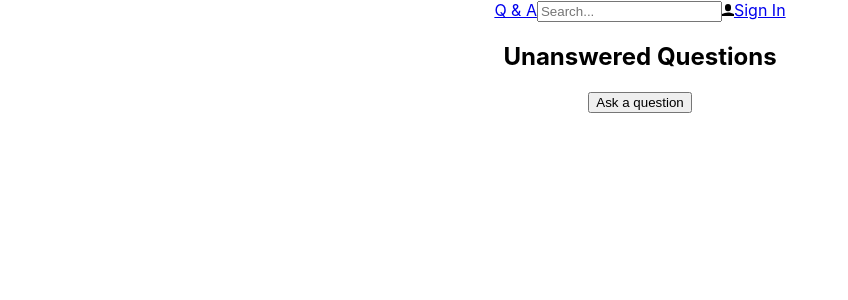
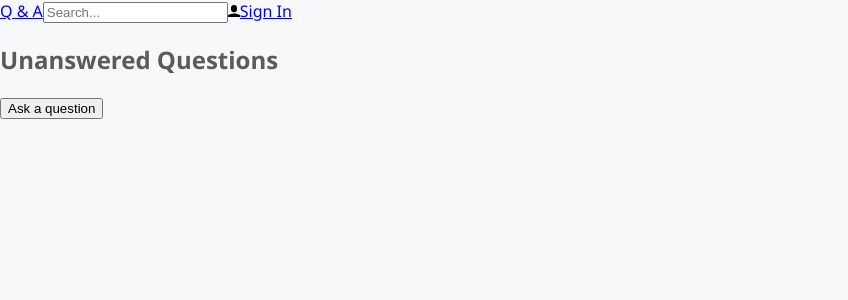
Before and after one commit to AlexEgorchatov/ReactStudy, a React (Create React App) app in the folder frontend/: page / in a window 1280 px wide. Shown: the top 300 px of the page, without its empty margins (0-848 px from the left). Built offline with nearby package versions, Linux system fonts and the light colour scheme.

Commit message:
Styled the App component.

```diff
--- a/frontend/src/App.css
+++ /dev/null
@@ -1,38 +0,0 @@
-.App {
-  text-align: center;
-}
-
-.App-logo {
-  height: 40vmin;
-  pointer-events: none;
-}
-
-@media (prefers-reduced-motion: no-preference) {
-  .App-logo {
-    animation: App-logo-spin infinite 20s linear;
-  }
-}
-
-.App-header {
-  background-color: #282c34;
-  min-height: 100vh;
-  display: flex;
-  flex-direction: column;
-  align-items: center;
-  justify-content: center;
-  font-size: calc(10px + 2vmin);
-  color: white;
-}
-
-.App-link {
-  color: #61dafb;
-}
-
-@keyframes App-logo-spin {
-  from {
-    transform: rotate(0deg);
-  }
-  to {
-    transform: rotate(360deg);
-  }
-}
--- a/frontend/src/App.tsx
+++ b/frontend/src/App.tsx
@@ -1,11 +1,21 @@
+/** @jsxRuntime classic */
+/** @jsx jsx */
+import { css, jsx } from '@emotion/react';
 import React from 'react';
-import './App.css';
 import { Header } from './Header';
 import { HomePage } from './HomePage';
+import { fontFamily, fontSize, gray2 } from './Styles';
 
 function App() {
     return (
-        <div className="App">
+        <div
+            className="App"
+            css={css`
+                font-family: ${fontFamily};
+                font-size: ${fontSize};
+                color: ${gray2};
+            `}
+        >
             <Header />
             <HomePage />
         </div>
--- a/frontend/src/QuestionsData.ts
+++ b/frontend/src/QuestionsData.ts
@@ -1,5 +1,3 @@
-import { create } from 'domain';
-
 export interface QuestionData {
     questionId: number;
     title: string;
--- /dev/null
+++ b/frontend/src/Styles.ts
@@ -0,0 +1,12 @@
+export const gray1 = '#383737';
+export const gray2 = '#5c5a5a';
+export const gray3 = '#857c81';
+export const gray4 = '#b9b9b9';
+export const gray5 = '#e3e2e2';
+export const gray6 = '#f7f8fa';
+export const primary1 = '#681c41';
+export const primary2 = '#824c67';
+export const accent1 = '#dbb365';
+export const accent2 = '#efd197';
+export const fontFamily = "'Segoe UI', 'Helvetica Neue',sans-serif";
+export const fontSize = '16px';
--- a/frontend/src/index.css
+++ b/frontend/src/index.css
@@ -1,13 +1,4 @@
 body {
-  margin: 0;
-  font-family: -apple-system, BlinkMacSystemFont, 'Segoe UI', 'Roboto', 'Oxygen',
-    'Ubuntu', 'Cantarell', 'Fira Sans', 'Droid Sans', 'Helvetica Neue',
-    sans-serif;
-  -webkit-font-smoothing: antialiased;
-  -moz-osx-font-smoothing: grayscale;
+    margin: 0;
+    background-color: #f7f8fa;
 }
-
-code {
-  font-family: source-code-pro, Menlo, Monaco, Consolas, 'Courier New',
-    monospace;
-}
```
Also changed, not shown: frontend/package.json (+7 -5 lines), frontend/tsconfig.json (+3 -8 lines), 2 other files (tests, documents, lock files or other folders).
